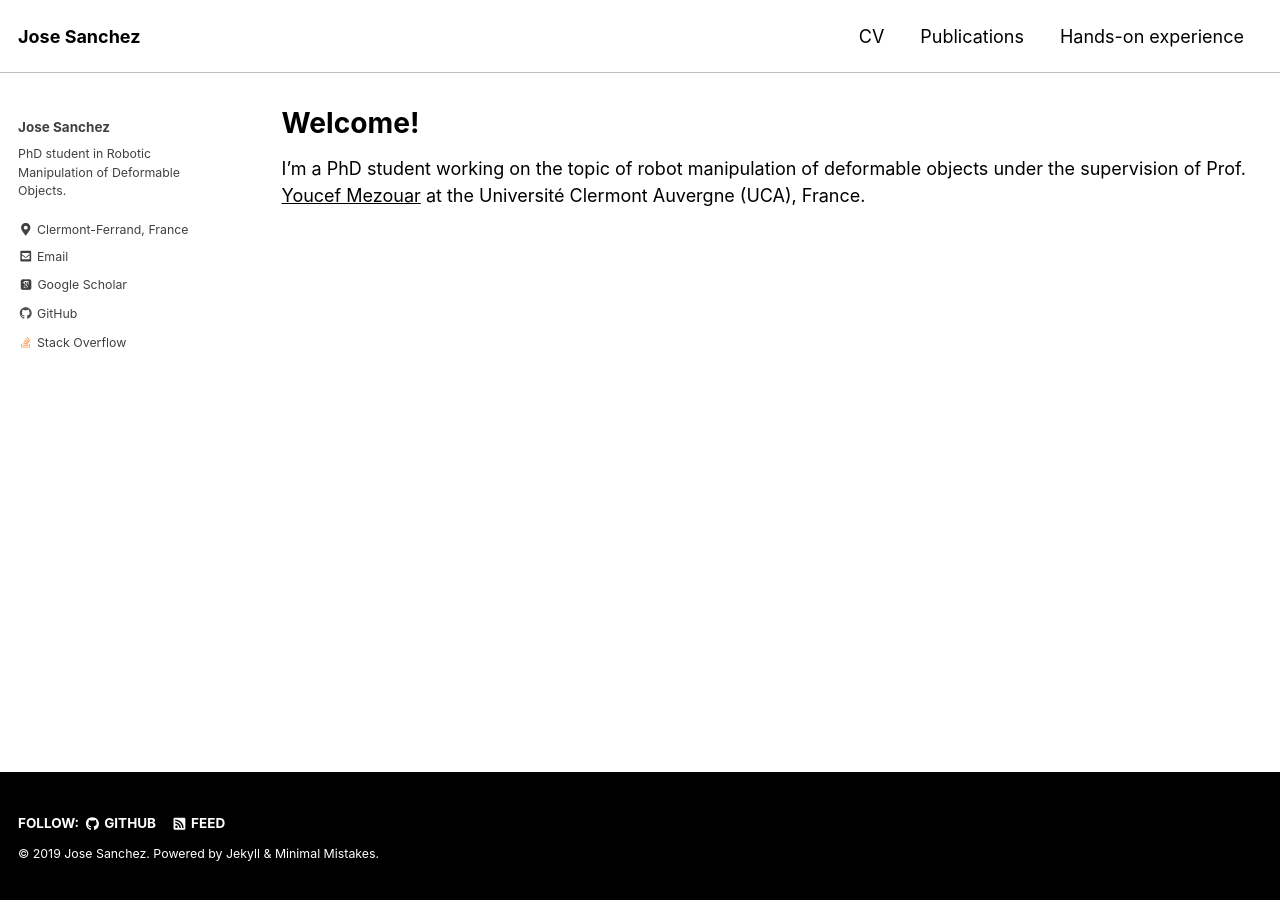
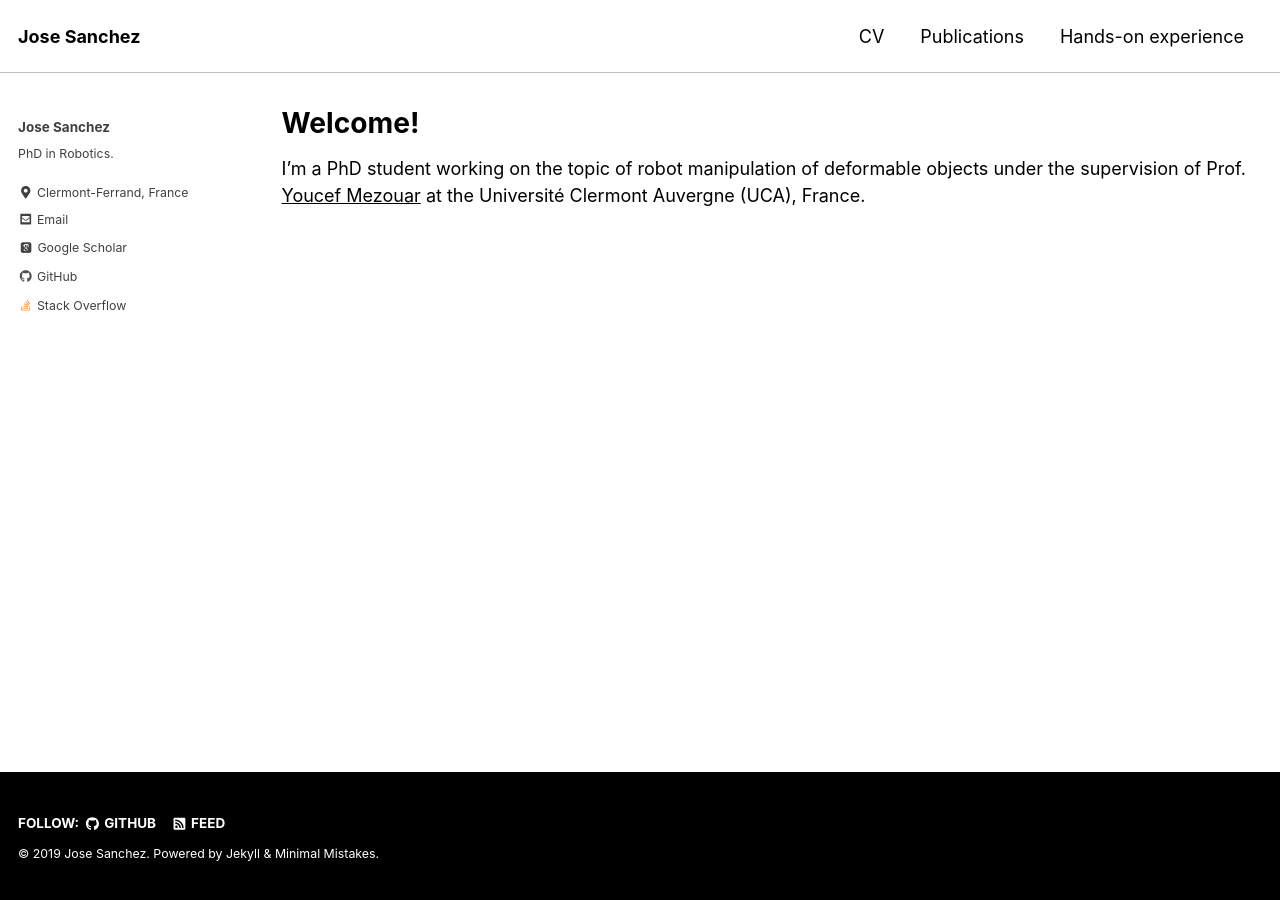
Before and after one commit to jsanch2s/jsanch2s.github.io, a Jekyll site: the page built from _pages/about.md, in a window 1280 px wide. Built offline with Jekyll 4.4.1, drawn with Linux system fonts in a browser that asks for light colours; cached includes are drawn as plain includes; nearby versions of some CDN libraries; some web fonts are replaced; our own code applies the rules of GitHub Pages for plain Markdown files.

Commit message:
Update bio to include finished PhD

```diff
--- a/_config.yml
+++ b/_config.yml
@@ -103,7 +103,7 @@ analytics:
 author:
   name             : "Jose Sanchez"
   avatar           : # path of avatar image, e.g. "/assets/images/bio-photo.jpg"
-  bio              : "PhD student in Robotic Manipulation of Deformable Objects."
+  bio              : "PhD in Robotics."
   location         : "Clermont-Ferrand, France"
   email            : "jose.sanchez.loza@gmail.com"
   googlescholar    : "https://scholar.google.com/citations?user=ubB7qwgAAAAJ&hl=en"
```
